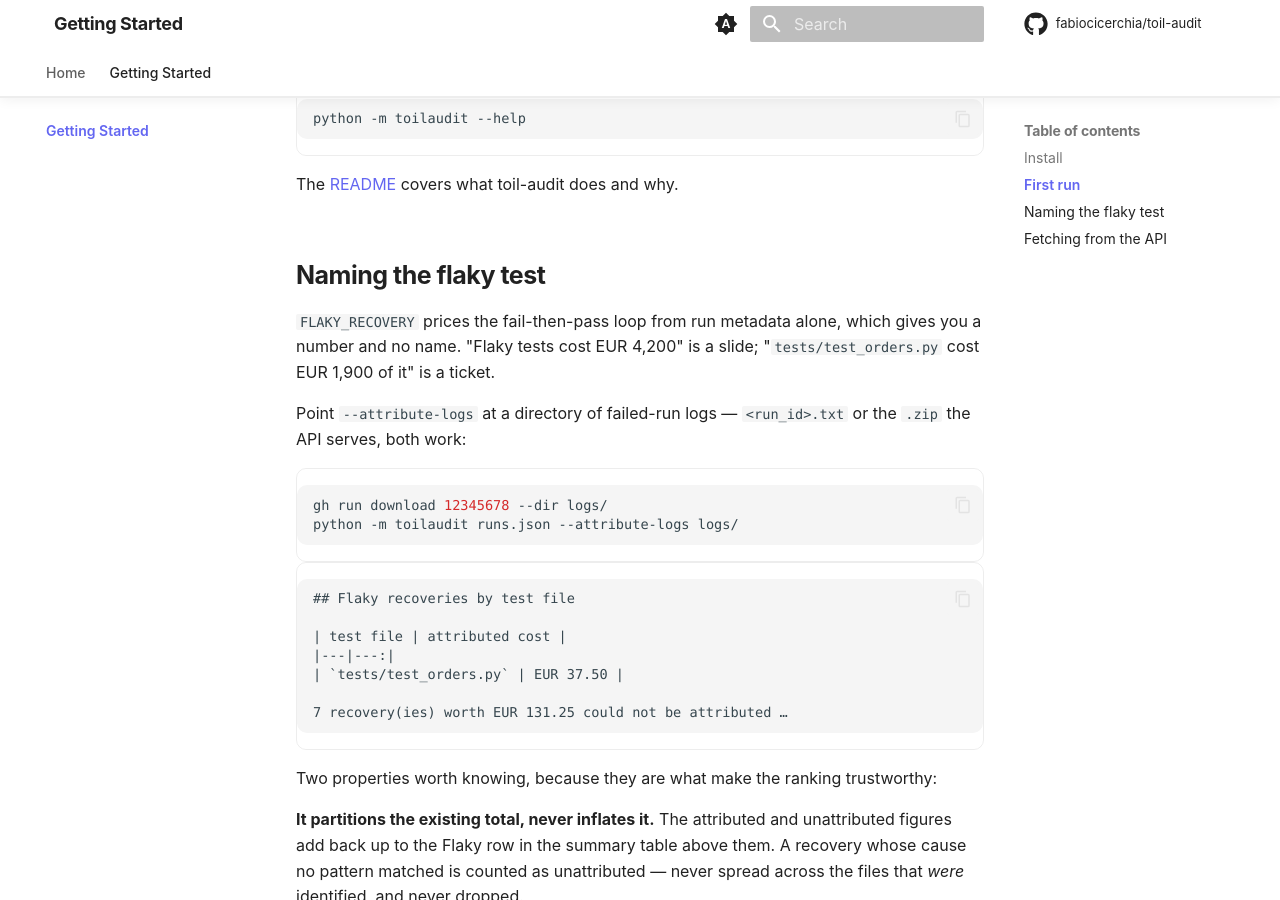
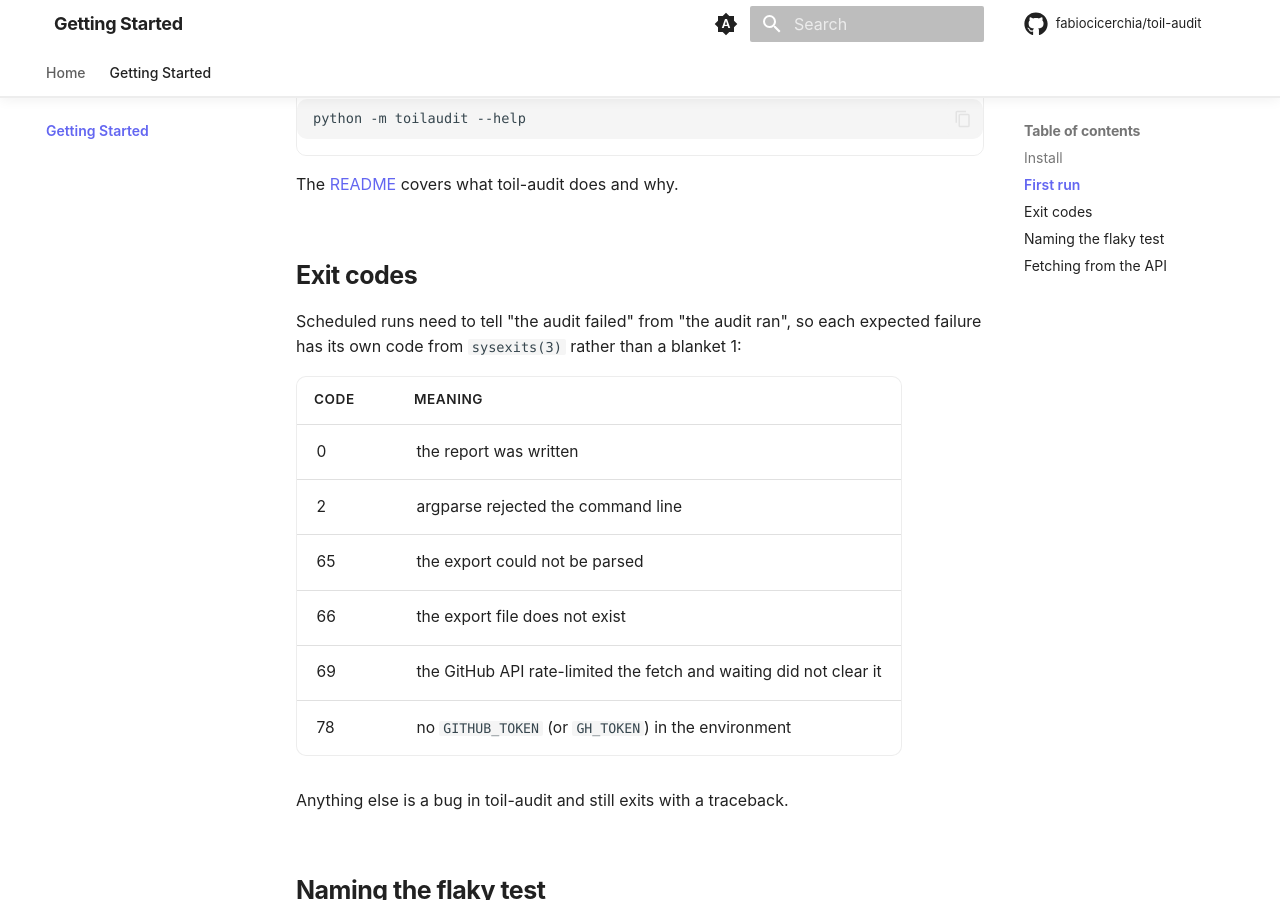
Before and after one commit to fabiocicerchia/toil-audit, an MkDocs documentation site: the page built from docs/getting-started.md, in a window 1280 px wide and 900 px high, scrolled down 437 px. Built offline with MkDocs 1.6.1 and Material for MkDocs 9.7.7, drawn with Linux system fonts in a browser that asks for light colours; comment, search, counter and statistics services are not loaded.

Commit message:
docs(DOCS): document the CLI exit codes
CLAUDE.md asks for docs/ to follow a behaviour change, and a scheduled run
needs to tell "the audit failed" from "the audit ran".

Co-Authored-By: Claude Opus 5 (1M context) <noreply@anthropic.com>
Claude-Session: https://claude.ai/code/session_01FYquPM8rKJHXEEpxsbymj1

````diff
--- a/docs/getting-started.md
+++ b/docs/getting-started.md
@@ -15,6 +15,22 @@ python -m toilaudit --help
 ```
 
 The [README](README.md) covers what toil-audit does and why.
+
+## Exit codes
+
+Scheduled runs need to tell "the audit failed" from "the audit ran", so each
+expected failure has its own code from `sysexits(3)` rather than a blanket 1:
+
+| Code | Meaning |
+|---|---|
+| 0 | the report was written |
+| 2 | argparse rejected the command line |
+| 65 | the export could not be parsed |
+| 66 | the export file does not exist |
+| 69 | the GitHub API rate-limited the fetch and waiting did not clear it |
+| 78 | no `GITHUB_TOKEN` (or `GH_TOKEN`) in the environment |
+
+Anything else is a bug in toil-audit and still exits with a traceback.
 
 ## Naming the flaky test
 
````
